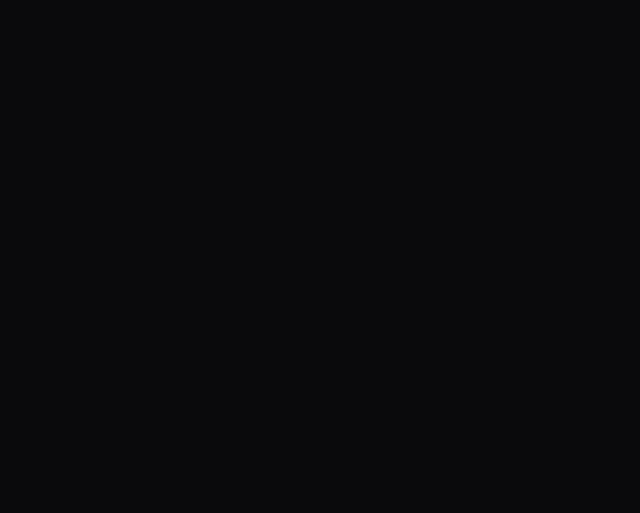
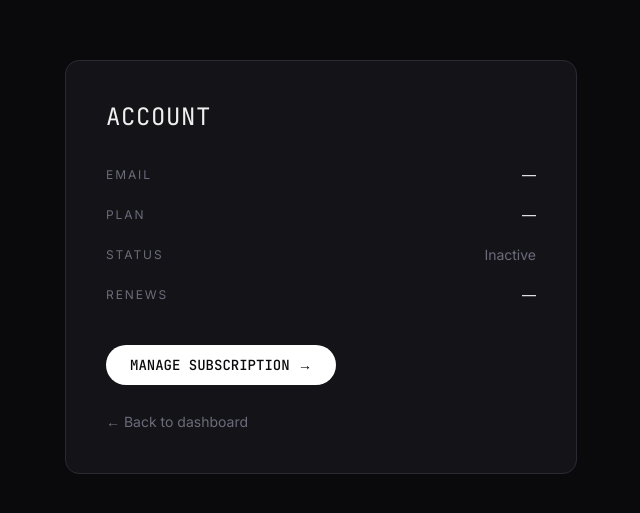
Before and after one commit to FlavioColtellacci/synesi, a Next.js app: page /app/account in a window 1280 px wide. Shown: the part 133-646 px from the top of the page, without its empty margins (319-959 px from the left). Built offline with nearby package versions, Linux system fonts and the light colour scheme; no server answers.

Commit message:
feat: implement account page with user subscription details and management options

```diff
--- /dev/null
+++ b/app/api/stripe/portal/route.ts
@@ -0,0 +1,40 @@
+import { NextResponse } from 'next/server'
+import { stripe } from '@/lib/stripe'
+import { createClient } from '@/lib/supabase/server'
+
+export async function POST() {
+  try {
+    const supabase = await createClient()
+    const {
+      data: { user },
+    } = await supabase.auth.getUser()
+
+    if (!user) {
+      return NextResponse.json({ error: 'Unauthorized' }, { status: 401 })
+    }
+
+    const { data: profile, error: profileError } = await supabase
+      .from('profiles')
+      .select('stripe_customer_id')
+      .eq('id', user.id)
+      .single()
+
+    if (profileError) {
+      throw new Error(profileError.message)
+    }
+
+    if (!profile?.stripe_customer_id) {
+      return NextResponse.json({ error: 'No billing account found' }, { status: 400 })
+    }
+
+    const session = await stripe.billingPortal.sessions.create({
+      customer: profile.stripe_customer_id,
+      return_url: `${process.env.NEXT_PUBLIC_APP_URL}/app/account`,
+    })
+
+    return NextResponse.json({ url: session.url })
+  } catch (error) {
+    const message = error instanceof Error ? error.message : 'Internal server error'
+    return NextResponse.json({ error: message }, { status: 500 })
+  }
+}
--- /dev/null
+++ b/app/app/account/manage-subscription-button.tsx
@@ -0,0 +1,39 @@
+'use client'
+
+import { useState } from 'react'
+
+export function ManageSubscriptionButton() {
+  const [loading, setLoading] = useState(false)
+
+  const handleClick = async () => {
+    try {
+      setLoading(true)
+
+      const response = await fetch('/api/stripe/portal', {
+        method: 'POST',
+      })
+
+      const payload: { url?: string; error?: string } = await response.json()
+
+      if (!response.ok || !payload.url) {
+        throw new Error(payload.error ?? 'Unable to open billing portal')
+      }
+
+      window.location.href = payload.url
+    } catch (error) {
+      console.error('Billing portal error:', error)
+      setLoading(false)
+    }
+  }
+
+  return (
+    <button
+      type="button"
+      onClick={handleClick}
+      disabled={loading}
+      className="rounded-full bg-[#FFFFFF] px-6 py-2.5 font-mono text-sm font-medium text-[#0A0A0C] transition-colors hover:bg-[#E8E8E8] disabled:opacity-50"
+    >
+      {loading ? 'Loading...' : 'MANAGE SUBSCRIPTION →'}
+    </button>
+  )
+}
--- a/app/app/account/page.tsx
+++ b/app/app/account/page.tsx
@@ -1,3 +1,89 @@
-export default function Page() {
-  return null
+import Link from 'next/link'
+import { createClient } from '@/lib/supabase/server'
+import { ManageSubscriptionButton } from './manage-subscription-button'
+
+function formatRenewalDate(date: string | null) {
+  if (!date) {
+    return '—'
+  }
+
+  return new Date(date).toLocaleDateString('en-GB', {
+    day: '2-digit',
+    month: 'short',
+    year: 'numeric',
+  })
 }
+
+function formatPlan(plan: string | null) {
+  if (plan === 'monthly') {
+    return 'Pro Monthly'
+  }
+
+  if (plan === 'annual') {
+    return 'Pro Annual'
+  }
+
+  return '—'
+}
+
+export default async function AccountPage() {
+  const supabase = await createClient()
+  const {
+    data: { user },
+  } = await supabase.auth.getUser()
+
+  const { data: profile } = user
+    ? await supabase
+        .from('profiles')
+        .select('email, subscription_status, subscription_plan, subscription_period_end')
+        .eq('id', user.id)
+        .single()
+    : { data: null }
+
+  const email = profile?.email ?? user?.email ?? '—'
+  const plan = formatPlan(profile?.subscription_plan ?? null)
+  const statusActive = profile?.subscription_status === 'active'
+  const renews = formatRenewalDate(profile?.subscription_period_end ?? null)
+
+  return (
+    <main className="flex min-h-screen items-center justify-center bg-[#0A0A0C] px-6 py-12">
+      <section className="w-full max-w-lg rounded-xl border border-[#2A2A32] bg-[#141418] p-8 md:p-10">
+        <h1 className="font-mono text-2xl uppercase tracking-wide text-[#F0F0F0]">ACCOUNT</h1>
+
+        <div className="mt-8 space-y-5">
+          <div className="flex items-center justify-between gap-6">
+            <p className="font-sans text-xs uppercase tracking-[0.16em] text-[#6B6B7B]">Email</p>
+            <p className="font-sans text-sm text-[#F0F0F0]">{email}</p>
+          </div>
+
+          <div className="flex items-center justify-between gap-6">
+            <p className="font-sans text-xs uppercase tracking-[0.16em] text-[#6B6B7B]">Plan</p>
+            <p className="font-sans text-sm text-[#F0F0F0]">{plan}</p>
+          </div>
+
+          <div className="flex items-center justify-between gap-6">
+            <p className="font-sans text-xs uppercase tracking-[0.16em] text-[#6B6B7B]">Status</p>
+            <p className={`font-sans text-sm ${statusActive ? 'text-[#00D1B2]' : 'text-[#6B6B7B]'}`}>
+              {statusActive ? 'Active' : 'Inactive'}
+            </p>
+          </div>
+
+          <div className="flex items-center justify-between gap-6">
+            <p className="font-sans text-xs uppercase tracking-[0.16em] text-[#6B6B7B]">Renews</p>
+            <p className="font-sans text-sm text-[#F0F0F0]">{renews}</p>
+          </div>
+        </div>
+
+        <div className="mt-10">
+          <ManageSubscriptionButton />
+        </div>
+
+        <div className="mt-6">
+          <Link href="/app/dashboard" className="font-sans text-sm text-[#6B6B7B] transition-colors hover:text-[#F0F0F0]">
+            ← Back to dashboard
+          </Link>
+        </div>
+      </section>
+    </main>
+  )
+}
```
